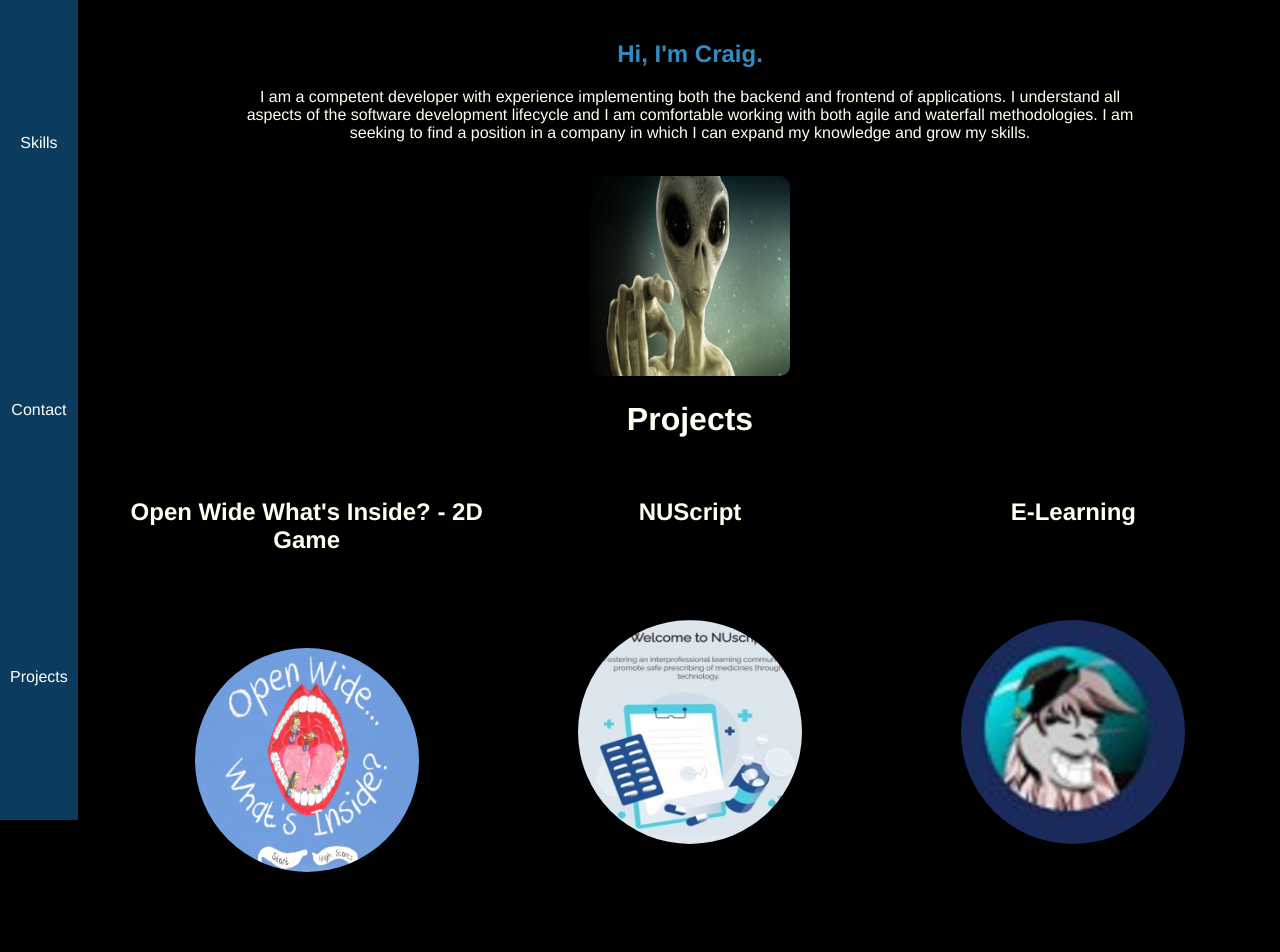
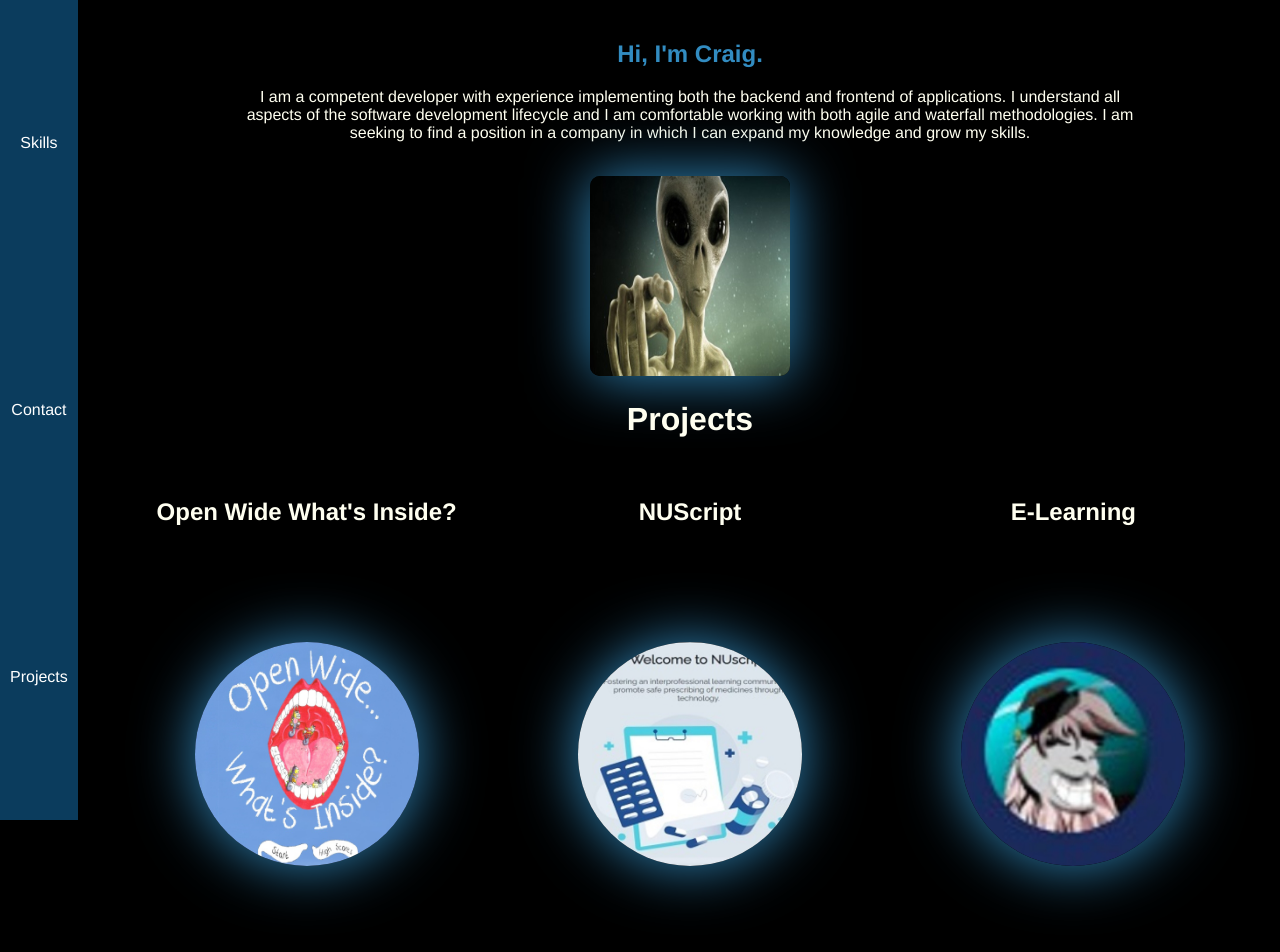
Before and after one commit to craig-glass/Portfolio, a React (Create React App) app in the folder frontend/: page /projects in a window 1280 px wide. Shown: the top 952 px of the page. Built offline with nearby package versions, Linux system fonts and the light colour scheme.

Commit message:
Updated box shadows on images

```diff
--- a/frontend/src/components/Projects.js
+++ b/frontend/src/components/Projects.js
@@ -10,7 +10,7 @@ export default function Projects() {
           scale: 1,
           borderRadius: ["50%", "10%"],
           transition: { type: "spring", bounce: 0.8, delay: 1 },
-          borderShadow: "0px 0px 50px white",
+          borderShadow: "0px 0px 50px #d9b310",
         },
         whileHover: {
           scale: 1,
@@ -23,6 +23,7 @@ export default function Projects() {
         whileHover: {
           scale: 1.5,
           borderRadius: ["50%", "10%"],
+          borderShadow: "0px 0px 50px #328cc1",
           transition: { type: "spring", bounce: 0.8 },
         },
       };
@@ -37,7 +38,7 @@ export default function Projects() {
             <motion.div
             //   className="grid-item"
             >
-              <h2>{project.title}</h2>
+              <h2 style={{ height: "50px" }}>{project.title}</h2>
               <div style={{ padding: "20%" }}>
                 <a href={project.link}>
                   <motion.img
--- a/frontend/src/data/projectsData.js
+++ b/frontend/src/data/projectsData.js
@@ -7,7 +7,7 @@ import Openwide from "../images/Openwide.jpg";
 
 export const projects = [
   {
-    title: "Open Wide What's Inside? - 2D Game",
+    title: "Open Wide What's Inside?",
     subtitle: "Unity, C#, Photoshop",
     description:
       "2D game with a purpose of aiding education for the school of dentistry, Newcastle University",
--- a/frontend/src/styles/App.css
+++ b/frontend/src/styles/App.css
@@ -93,9 +93,10 @@ body {
 
 img {
   border-radius: 10px;
+  box-shadow: 0px 0px 60px #328cc1;
 }
 img:hover {
-  box-shadow: 0px 0px 60px #328cc1;
+  box-shadow: 0px 0px 60px #d9b310;
 }
 
 @media screen and (max-width: 440px) {
--- a/frontend/src/styles/App.scss
+++ b/frontend/src/styles/App.scss
@@ -105,9 +105,10 @@ body {
 
 img {
     border-radius: 10px;
+    box-shadow: 0px 0px 60px $secondary-color;
 
     &:hover {
-        box-shadow: 0px 0px 60px $secondary-color;
+        box-shadow: 0px 0px 60px $third-color;
     }
 
 }
```
Also changed, not shown: 1 other file (tests, documents, lock files or other folders).
